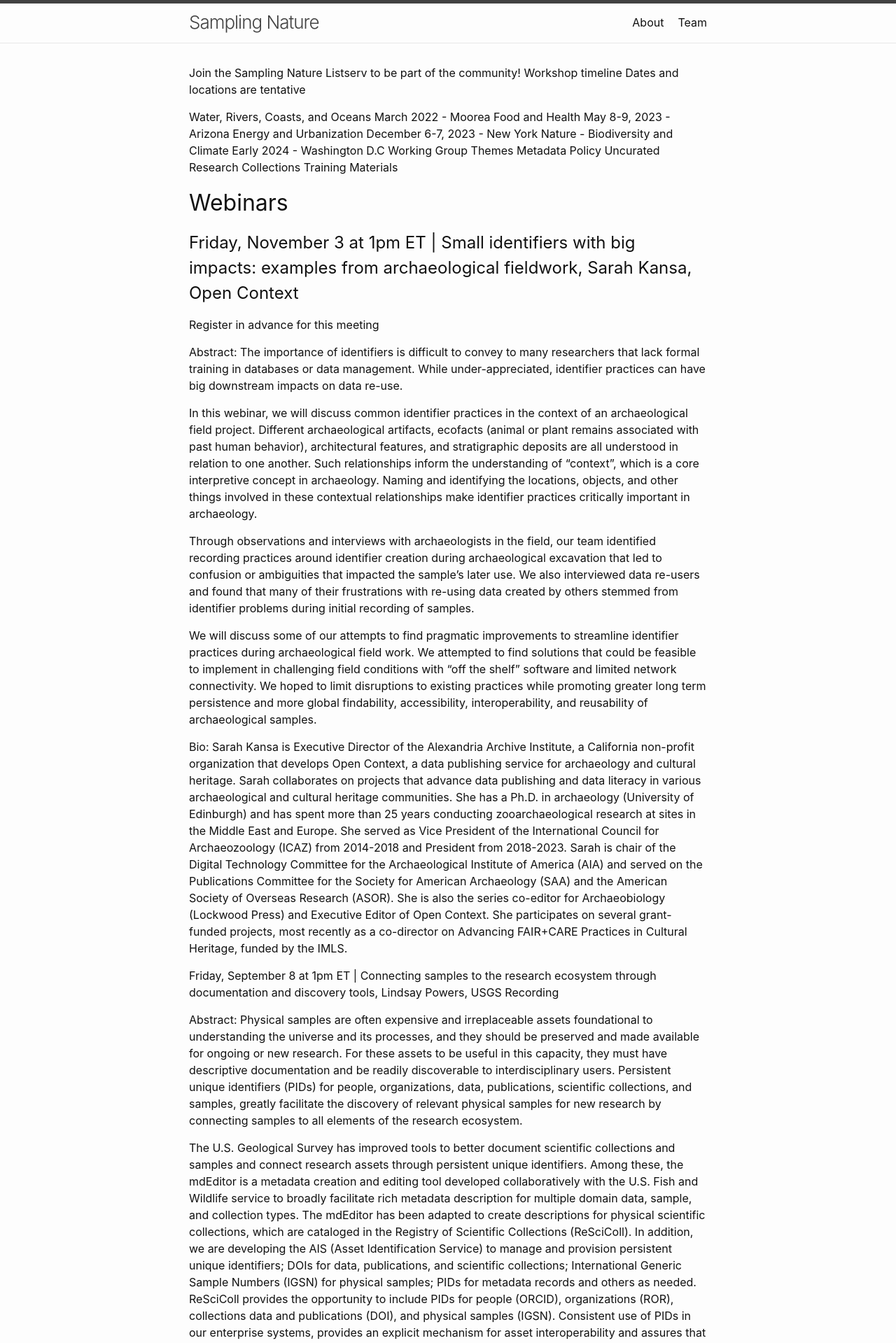
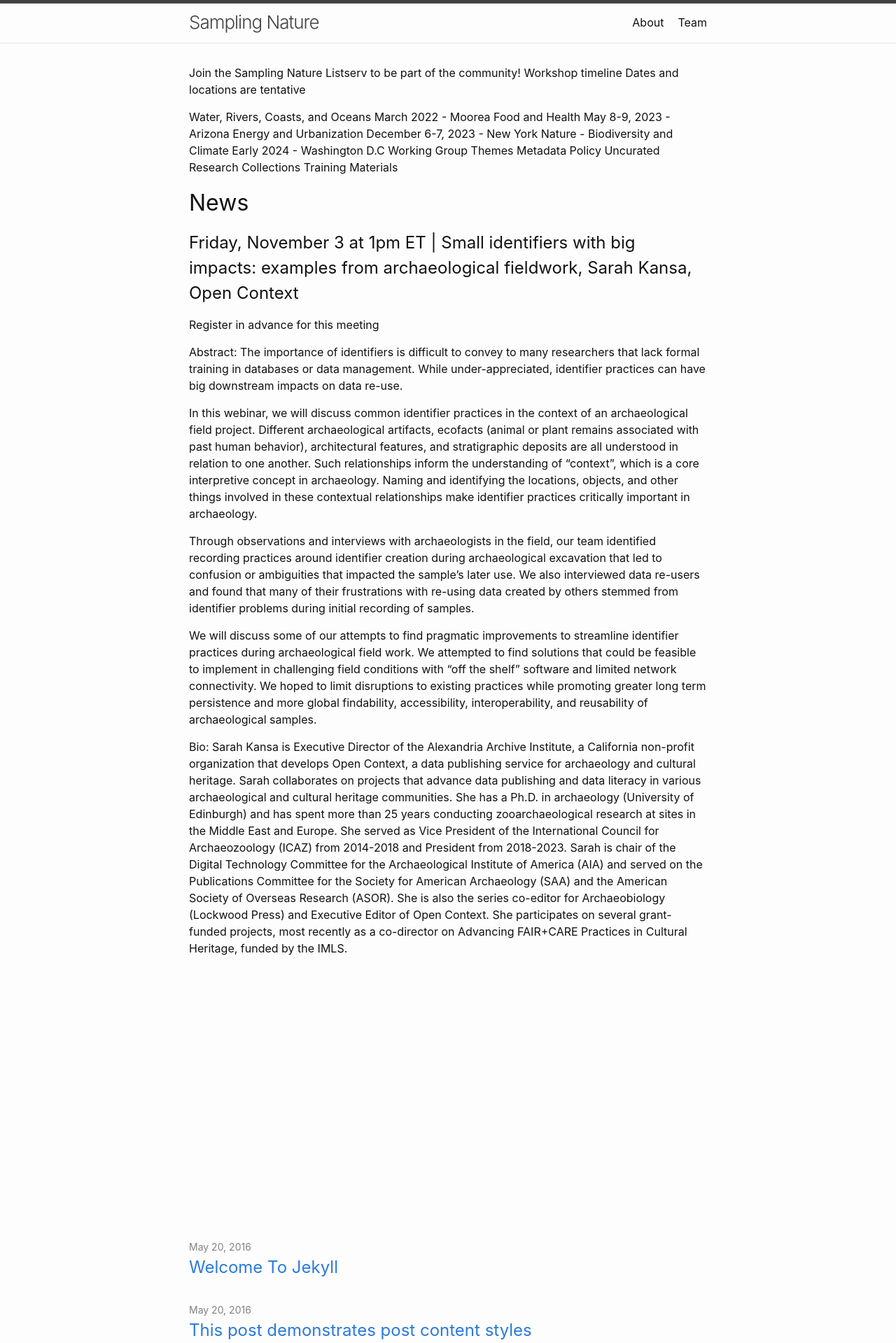
Before and after one commit to SamplingNature/SamplingNature, a Jekyll site: the page built from index.md, in a window 1280 px wide. Shown: the top 1919 px of the page at 70% size. Built offline with Jekyll 4.4.1, drawn with Linux system fonts in a browser that asks for light colours; some of the changed text lies outside the part shown.

Commit message:
Update index.md
Moving webinars to another page

```diff
--- a/index.md
+++ b/index.md
@@ -31,7 +20,7 @@ Metadata
 Policy
 Uncurated Research Collections
 Training Materials
-# Webinars
+# News
 ## Friday, November 3 at 1pm ET | Small identifiers with big impacts: examples from archaeological fieldwork, Sarah Kansa, Open Context
 Register in advance for this meeting
 
@@ -44,19 +33,3 @@ Through observations and interviews with archaeologists in the field, our team i
 We will discuss some of our attempts to find pragmatic improvements to streamline identifier practices during archaeological field work. We attempted to find solutions that could be feasible to implement in challenging field conditions with “off the shelf” software and limited network connectivity. We hoped to limit disruptions to existing practices while promoting greater long term persistence and more global findability, accessibility, interoperability, and reusability of archaeological samples.
 
 Bio: Sarah Kansa is Executive Director of the Alexandria Archive Institute, a California non-profit organization that develops Open Context, a data publishing service for archaeology and cultural heritage. Sarah collaborates on projects that advance data publishing and data literacy in various archaeological and cultural heritage communities. She has a Ph.D. in archaeology (University of Edinburgh) and has spent more than 25 years conducting zooarchaeological research at sites in the Middle East and Europe. She served as Vice President of the International Council for Archaeozoology (ICAZ) from 2014-2018 and President from 2018-2023. Sarah is chair of the Digital Technology Committee for the Archaeological Institute of America (AIA) and served on the Publications Committee for the Society for American Archaeology (SAA) and the American Society of Overseas Research (ASOR). She is also the series co-editor for Archaeobiology (Lockwood Press) and Executive Editor of Open Context. She participates on several grant-funded projects, most recently as a co-director on Advancing FAIR+CARE Practices in Cultural Heritage, funded by the IMLS.
-
-Friday, September 8 at 1pm ET | Connecting samples to the research ecosystem through documentation and discovery tools, Lindsay Powers, USGS
-Recording
-
-Abstract: Physical samples are often expensive and irreplaceable assets foundational to understanding the universe and its processes, and they should be preserved and made available for ongoing or new research. For these assets to be useful in this capacity, they must have descriptive documentation and be readily discoverable to interdisciplinary users. Persistent unique identifiers (PIDs) for people, organizations, data, publications, scientific collections, and samples, greatly facilitate the discovery of relevant physical samples for new research by connecting samples to all elements of the research ecosystem.
-
-The U.S. Geological Survey has improved tools to better document scientific collections and samples and connect research assets through persistent unique identifiers. Among these, the mdEditor is a metadata creation and editing tool developed collaboratively with the U.S. Fish and Wildlife service to broadly facilitate rich metadata description for multiple domain data, sample, and collection types. The mdEditor has been adapted to create descriptions for physical scientific collections, which are cataloged in the Registry of Scientific Collections (ReSciColl). In addition, we are developing the AIS (Asset Identification Service) to manage and provision persistent unique identifiers; DOIs for data, publications, and scientific collections; International Generic Sample Numbers (IGSN) for physical samples; PIDs for metadata records and others as needed. ReSciColl provides the opportunity to include PIDs for people (ORCID), organizations (ROR), collections data and publications (DOI), and physical samples (IGSN). Consistent use of PIDs in our enterprise systems, provides an explicit mechanism for asset interoperability and assures that these valuable resources can be discovered and assessed for relevance for new discovery.
-
-Bio: Lindsay is trained as a multidisciplinary scientist with an education and research experience in aquatic ecology, population genetics, limnology, and paleoclimatology. Lindsay completed her B.A at Macalester College, her M.S. at University of Montana, and her Ph.D. at the University of Minnesota Twin Cities. Her current work at the U.S. Geological Survey is primarily concerned with preserving, modernizing, and facilitating access to scientific collections of physical samples. Lindsay is the Program Coordinator for the National Geological and Geophysical Data Preservation Program and Director of the USGS Geological Materials Repository, home to the Core Research Center and the National Science Foundation Ice Core Facility.
-
-Friday, July 7 at 1pm ET | Subdivisions and Crossroads: Identifying Communities in Data Citation Networks, Sara Lafia
-Recording
-
-Abstract: Archives that provide access to high-quality research data offer an ideal setting to study the community impact of data sharing. In this talk, I will describe an analysis of the data citation network available through ICPSR – a social science data archive at the University of Michigan – which reflects patterns of data reuse in academic literature in research communities that use the same scientific datasets. These communities are characterized as disciplinary “subdivisions” or integrative “crossroads” that connect research areas. I show how data citation allows us to understand scholarly communication processes, such as the organization of scientific communities, and will discuss implications for the citation of samples.
-
-Bio: Sara Lafia is a Research Fellow in the Inter-university Consortium for Political and Social Research (ICPSR) at the University of Michigan. Her research is supported by an NSF project, Developing Evidence-based Data Sharing and Archiving Policies, in which she analyzes curation activities, trains models to detect informal data citations in academic literature, and develops metrics to track the impact of data curation. She holds a Ph.D. in Geography from UC Santa Barbara.
```
Also changed, not shown: other parts of index.md (+0 -11 lines).
